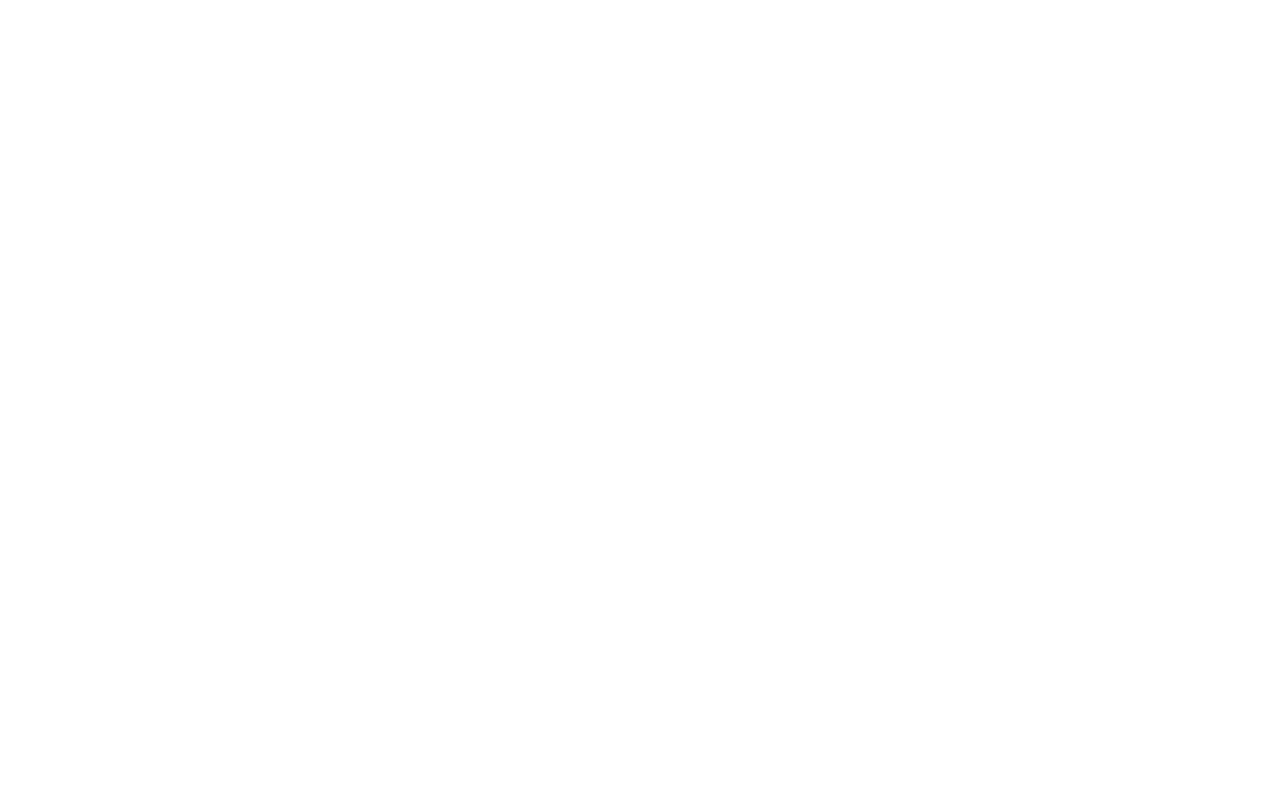
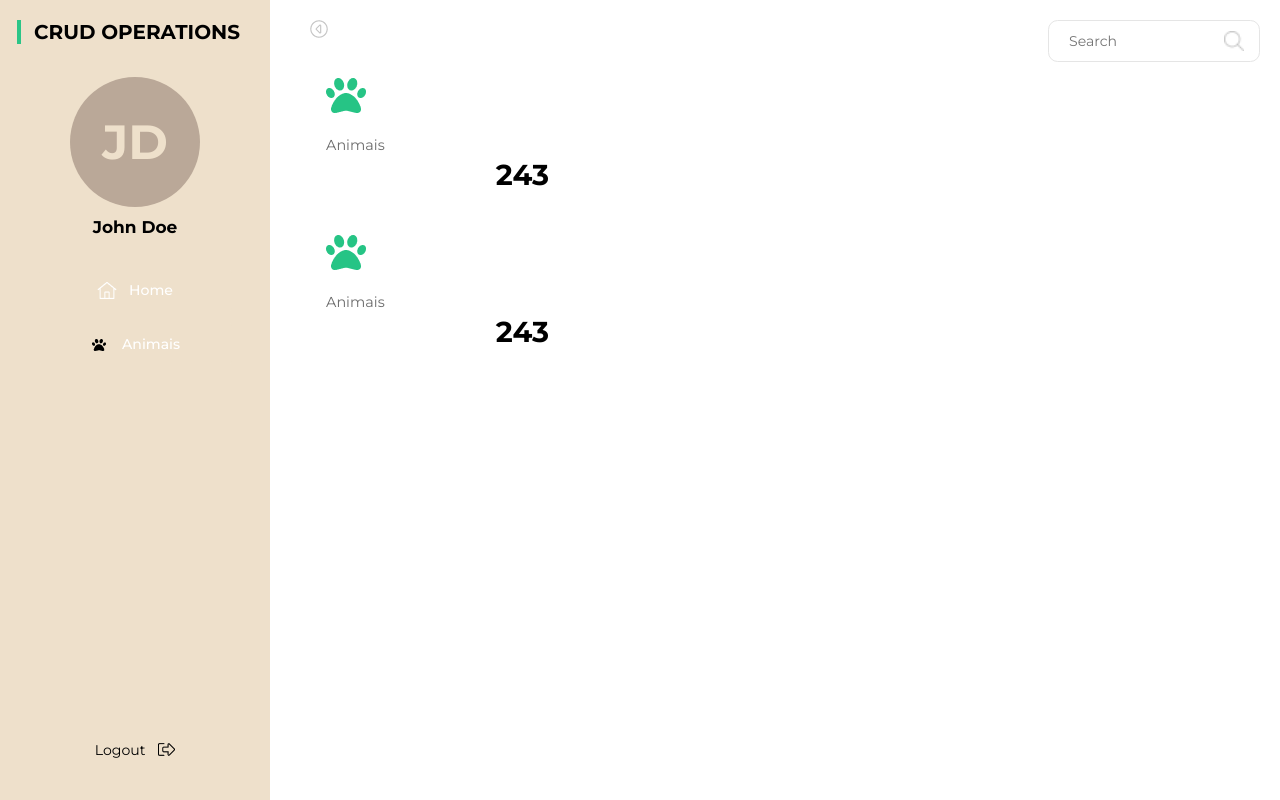
Before and after one commit to BlueTeam-2challenge/2challenge-front, a React (Vite) app: page /Home in a window 1280 px wide. Before the commit this address had no page. Built offline with nearby package versions, Linux system fonts and the light colour scheme.

Commit message:
style (dashboard page) adding the styles for the dashboard page

```diff
--- a/src/App.tsx
+++ b/src/App.tsx
@@ -5,7 +5,7 @@
   return (
     <BrowserRouter>
       <Routes >
-        <Route path='/dashboard' element={<Dashboard />} />
+        <Route path='/Home' element={<Dashboard />} />
       </Routes>
     </BrowserRouter>
   );
--- a/src/pages/dashboard/components/Dashboard.css
+++ b/src/pages/dashboard/components/Dashboard.css
@@ -0,0 +1,67 @@
+
+.container-options {
+    background-color: #EEE0CB;
+    position: fixed;
+    width: 16.88rem;
+    height: 100%;
+    top: 0;
+    left: 0;
+    box-sizing: border-box;
+}
+.not-aside {
+    margin-left: 18.13rem;
+    padding: 1.25rem;
+}
+.content{
+    padding: 1.25rem;
+    display: flex;
+    flex-direction: column;
+    align-items: center;
+    gap: 0.8rem;
+}
+.logout {
+    display: flex;
+    position: fixed;
+    bottom: 5%;
+    gap: 0.8rem;
+    border: none;
+    background-color: #EEE0CB;
+    font-family: "Montserrat";
+    font-weight: 400;
+    font-size: 0.88rem;
+}
+.container-searchbar {
+    display: flex;
+    justify-content: space-between;
+}
+.container-input {
+    position: relative;
+    width: 13.25rem;
+}
+.input-icon {
+    position: absolute;
+    right:  1rem;
+    top: 50%;
+    transform: translateY(-50%);
+    width: 1.25rem;
+    height: 1.25rem;
+    pointer-events: none;
+}
+.input-search-bar {
+    width: 100%;
+    padding: 1.25rem 2.50rem 1.25rem 1.25rem;
+    box-sizing: border-box;
+    border-radius: 0.6rem;
+    border: 0.06rem solid #E5E5E5;
+    height: 2.31rem;
+    font-family: "Montserrat";
+    font-weight: 400;
+    font-size: 0.88rem;
+}
+.image {
+    height: min-content;
+}
+.container-cards {
+    display: flex;
+    flex-flow: row;
+}
--- a/src/pages/dashboard/components/Dashboard.tsx
+++ b/src/pages/dashboard/components/Dashboard.tsx
@@ -9,19 +9,28 @@
     return (
         <div>
             <aside className="container-options">
-                <Logo variant="default" />
-                <UserProfile name="John Doe" />
-                <NavButton to="/" label="Home" icon="src\assets\images\Home-icon.png" />
-                <NavButton to="/Animais" label="Animais" icon="src\assets\images\Animals-icon.png" />
-                <button>Logout <img src="src\assets\images\sign-out-alt.png" alt="leave-button" /></button>
+                <div className="content">
+                    <Logo variant="small" />
+
+                    <UserProfile name="John Doe" />
+                    <NavButton to="/home" label="Home" icon="src\assets\images\Home-icon.png" />
+                    <NavButton to="/Animais" label="Animais" icon="src\assets\images\Animals-icon.png" />
+
+                    <button className="logout">Logout <img src="src\assets\images\sign-out-alt.png" alt="leave-button" /></button>
+                </div>
             </aside>
-            <section className="container-searchbar">
-                <img src="src\assets\images\caret-circle-down.png" alt="caret-circle-down" />
-                <input type="text" placeholder="Search" /><img src="src\assets\images\search.png" alt="search" />
-            </section>
-            <section className="container-cards">
-                <CardPage />
-            </section>
+            <div className="not-aside">
+                <header className="container-searchbar">
+                    <img src="src\assets\images\caret-circle-down.png" alt="caret-circle-down" className="image" />
+                    <div className="container-input">
+                        <input type="text" placeholder="Search" className="input-search-bar" />
+                        <img src="src\assets\images\search.png" alt="search" className="input-icon" />
+                    </div>
+                </header>
+                <section className="container-cards">
+                    <CardPage />
+                </section>
+            </div>
         </div>
     )
 }
```
